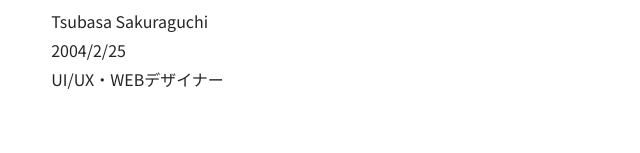
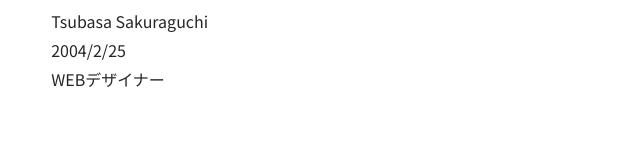
Before and after one commit to 39raguchidesign/39raguchidesign.github.i, a plain HTML site: page about/index.html in a window 1280 px wide. Shown: the part 647-800 px from the top of the page, 320-960 px from the left. Drawn offline with Linux system fonts and the light colour scheme.

Commit message:
Update job title from UI/UX・WEBデザイナー to WEBデザイナー

```diff
--- a/about/index.html
+++ b/about/index.html
@@ -64,7 +64,7 @@
             <h1 class="Tsubasa">櫻口翼</h1>
             <p>Tsubasa Sakuraguchi</p>
             <p>2004/2/25</p>
-            <p>UI/UX・WEBデザイナー</p>
+            <p>WEBデザイナー</p>
         </div>
 
         <div class="skills">
```
